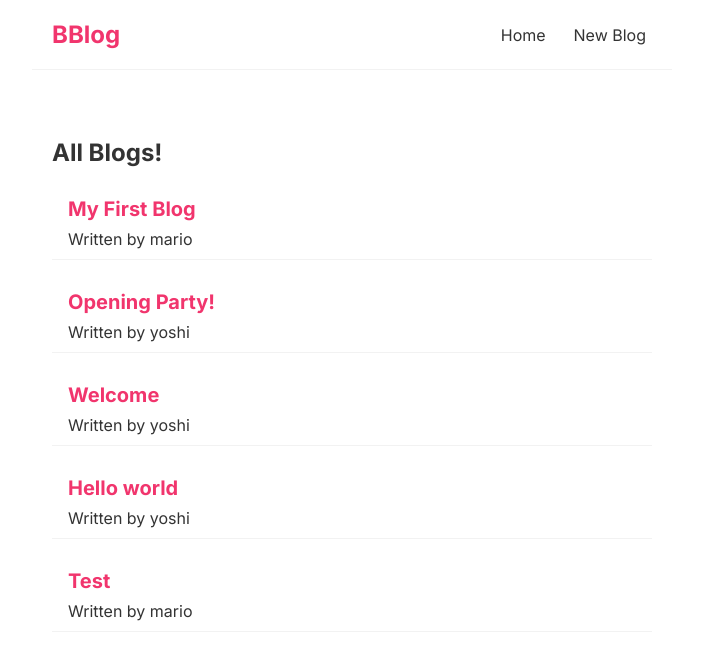
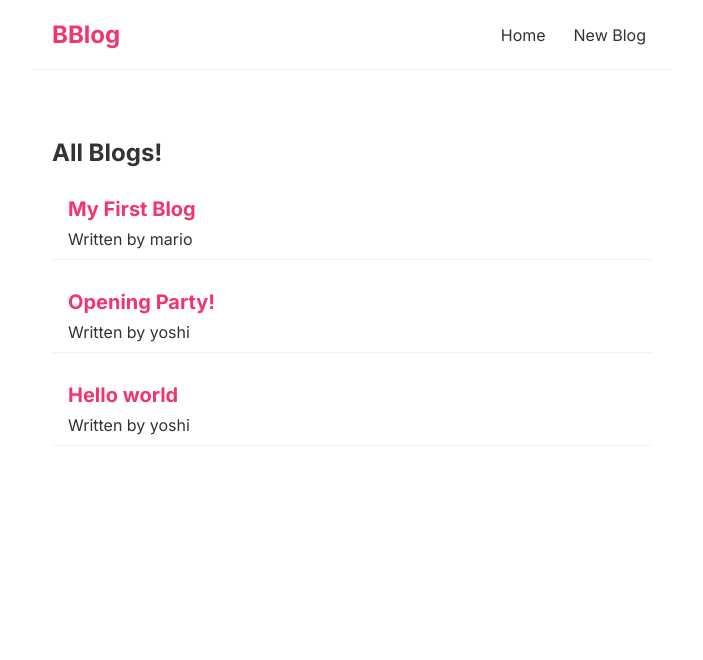
Before and after one commit to rakaiskandar/blog-with-react, a React (Create React App) app: page / in a window 1280 px wide. Shown: the top 660 px of the page, without its empty margins (288-991 px from the left). Built offline with nearby package versions, Linux system fonts and the light colour scheme; data requests are answered from the project's data file.

Commit message:
finishing project

```diff
--- a/data/db.json
+++ b/data/db.json
@@ -13,22 +13,10 @@
       "id": 2
     },
     {
-      "title": "Welcome ",
-      "body": "Lorem ipsum",
-      "author": "yoshi",
-      "id": 3
-    },
-    {
       "title": "Hello world",
       "body": "Ipsum Lorem",
       "author": "yoshi",
       "id": 4
-    },
-    {
-      "title": "Test",
-      "body": "Corpore",
-      "author": "mario",
-      "id": 5
     }
   ]
 }
--- a/public/index.html
+++ b/public/index.html
@@ -24,7 +24,7 @@
       work correctly both with client-side routing and a non-root public URL.
       Learn how to configure a non-root public URL by running `npm run build`.
     -->
-    <title>React App</title>
+    <title>BBlog</title>
   </head>
   <body>
     <noscript>You need to enable JavaScript to run this app.</noscript>
--- a/src/App.js
+++ b/src/App.js
@@ -4,6 +4,7 @@
 import Home from './page/Home';
 import Create from './page/Create';
 import BlogDetails from './components/BlogDetails';
+import NotFound from './page/NotFound';
 
 function App() {
   return (
@@ -21,6 +22,9 @@
             <Route path="/blogs/:id">
               <BlogDetails/>
             </Route>
+            <Route path="*">
+              <NotFound/>
+            </Route>
           </Switch>
         </div>
       </div>
--- a/src/components/BlogDetails.js
+++ b/src/components/BlogDetails.js
@@ -1,10 +1,19 @@
-import { useParams } from "react-router-dom";
+import { useHistory, useParams } from "react-router-dom";
 import useFetch from "../helper/useFetch";
 
 const BlogDetails = () => {
 
     const { id } = useParams();
     const { data: blog, error, isPending } = useFetch('http://localhost:8000/blogs/' + id);
+    const history = useHistory();
+
+    const handleClick = () => {
+        fetch('http://localhost:8000/blogs/' + blog.id, {
+            method: 'DELETE',
+        }).then(() => {
+            history.push('/');
+        });
+    }
 
     return (
         <div className="blog-details">
@@ -15,6 +24,7 @@
                     <h2>{ blog.title }</h2>
                     <p>Written by { blog.author }</p>
                     <div>{ blog.body }</div>
+                    <button onClick={handleClick}>delete</button>
                 </article>
             )}
         </div>
--- a/src/index.css
+++ b/src/index.css
@@ -82,6 +82,15 @@
   margin: 20px 0;
 }
 
+.blog-details button{
+  background: #f1356d;
+  color: #fff;
+  border: 0;
+  padding: 8px;
+  border-radius: 8px;
+  cursor: pointer;
+}
+
 .create{
   max-width: 400px;
   margin: 0 auto;
--- /dev/null
+++ b/src/page/NotFound.js
@@ -0,0 +1,13 @@
+import { Link } from "react-router-dom";
+
+const NotFound = () => {
+    return (
+        <div className="not-found">
+            <h2>Sorry</h2>
+            <p>Thar page cannot be found</p>
+            <Link to="/">Back to Home Page...</Link>
+        </div>
+     );
+}
+
+export default NotFound;
```
